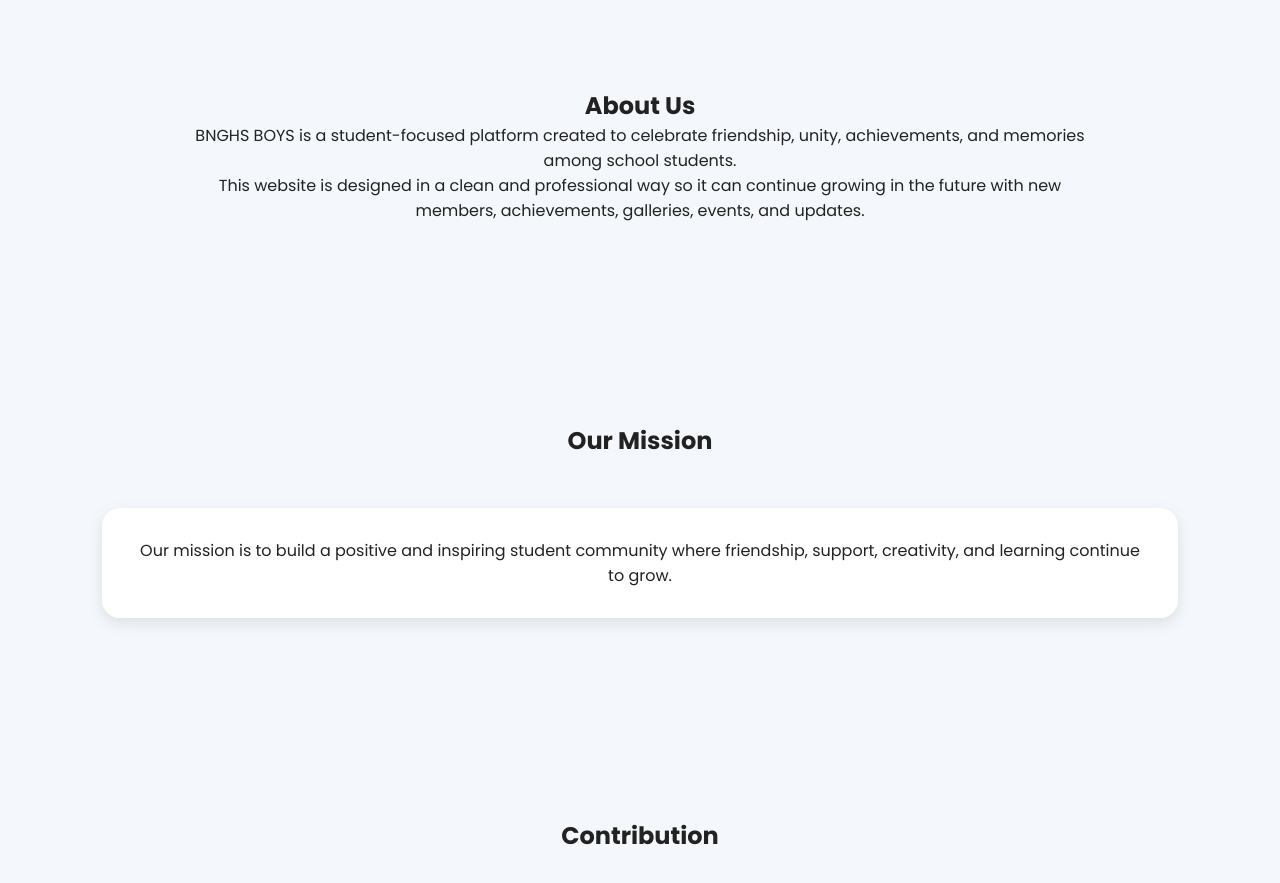
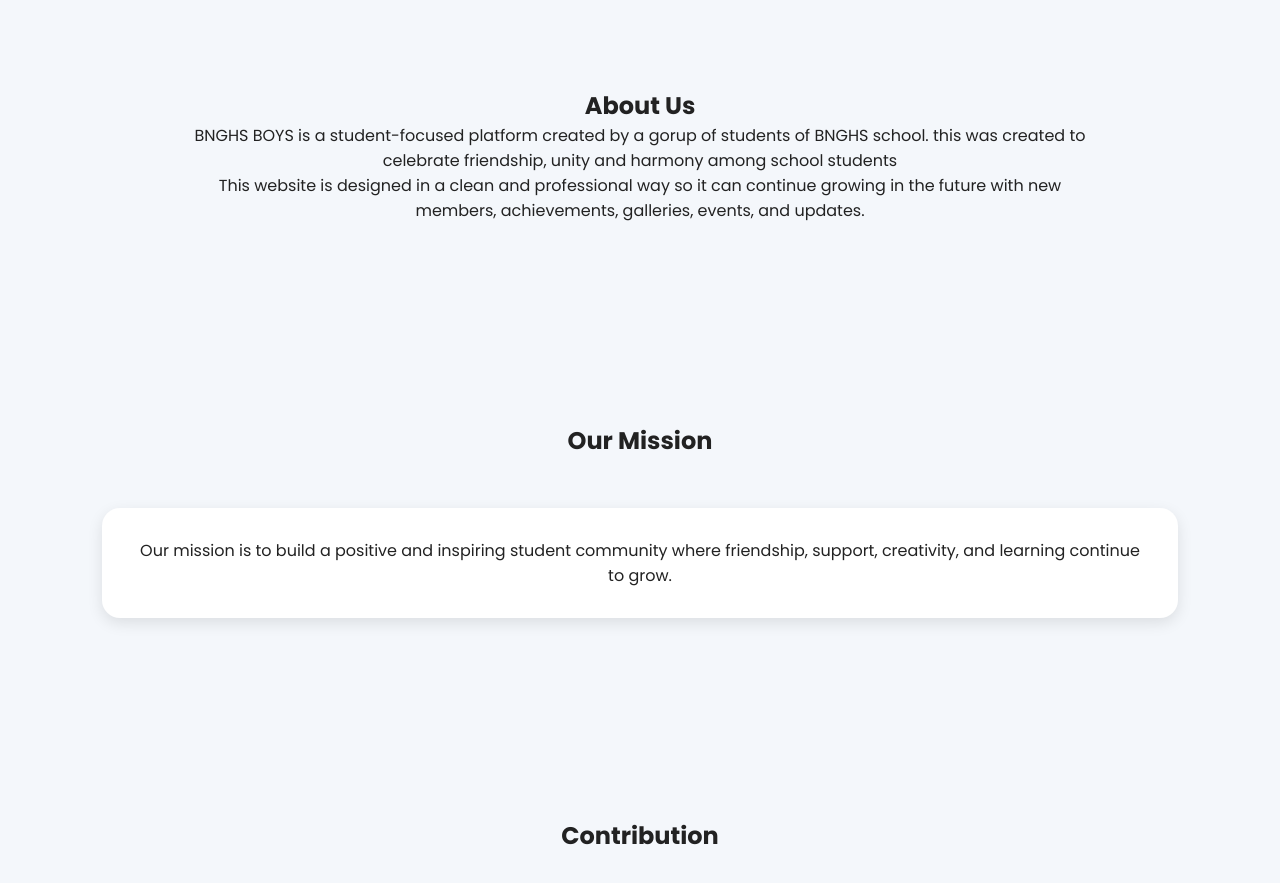
Before and after one commit to AritraDekartte/bnghsboys, a plain HTML site: page index.html in a window 1280 px wide. Shown: the part 1500-2383 px from the top of the page. Drawn offline with Linux system fonts and the light colour scheme; files whose address does not match are found by name.

Commit message:
Update index.html

```diff
--- a/index.html
+++ b/index.html
@@ -98,8 +98,8 @@
       <div class="info-text">
         <h2>About Us</h2>
         <p>
-          BNGHS BOYS is a student-focused platform created to celebrate
-          friendship, unity, achievements, and memories among school students.
+          BNGHS BOYS is a student-focused platform created by a gorup of students of BNGHS school.
+          this was created to celebrate friendship, unity and harmony among school students
         </p>
 
         <p>
```
